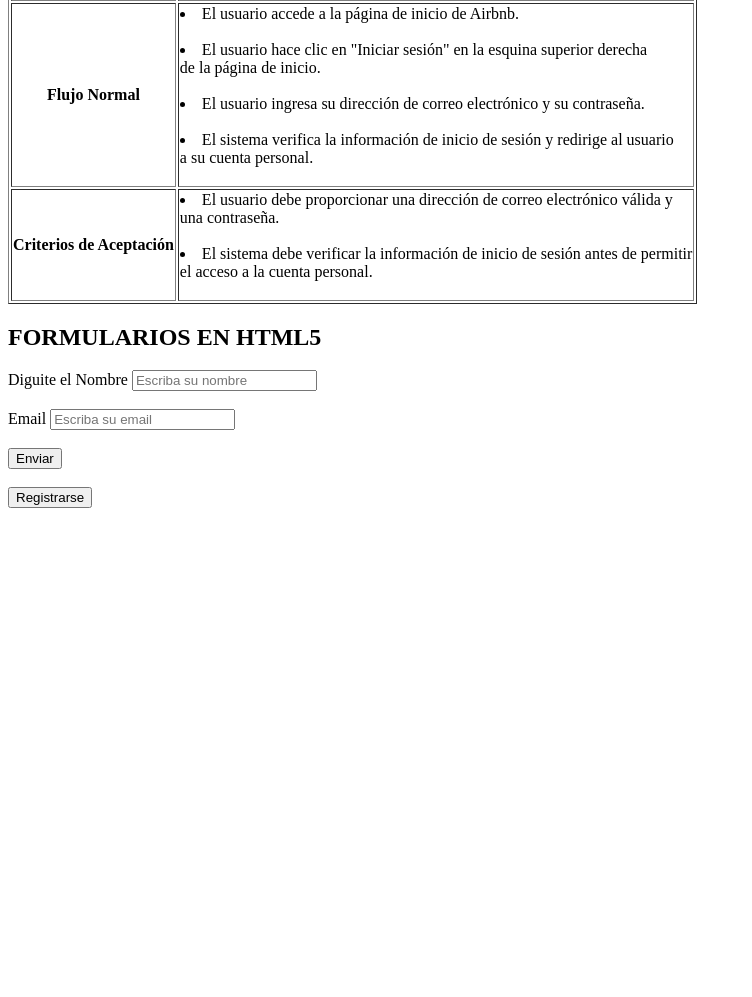
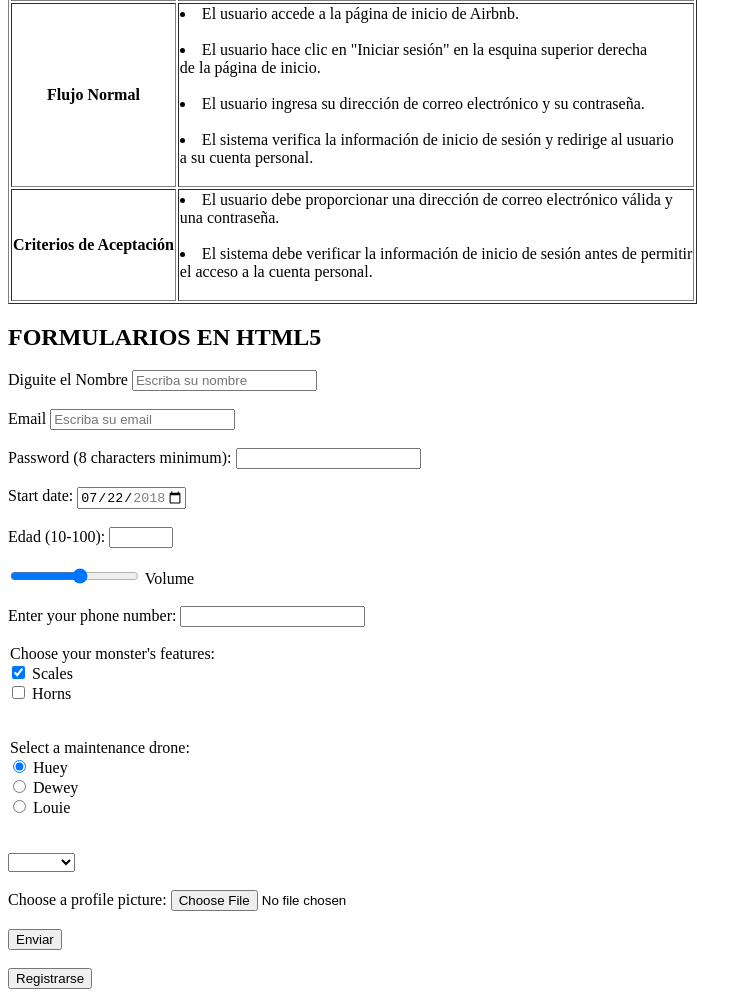
Before and after one commit to Sebxzttian/ADSO_2670687, a plain HTML site: page index.html in a window 1280 px wide. Shown: the part 1323-2320 px from the top of the page, without its empty margins (0-752 px from the left). Before the commit the page ends 1839 px from the top, so only its background shows below. Drawn offline with Linux system fonts and the light colour scheme.

Commit message:
se creo un formulario faltante por terminar

```diff
--- a/index.html
+++ b/index.html
@@ -126,6 +126,67 @@
                   <input type="text" name="Nombre" id="Nombre" placeholder="Escriba su nombre" required=""><br><br>
                   <label for="EMAIL">Email</label>
                   <input type="text" name="EMAIL" id="EMAIL" placeholder="Escriba su email" required=""><br><br>
+                  <label for="pass">Password (8 characters minimum):</label>
+                  <input type="password" id="pass" name="password" minlength="8" required><br><br>
+                  <label for="start">Start date:</label>
+                  <input type="date" id="start" name="trip-start" value="2018-07-22" min="2018-01-01" max="2018-12-31"><br><br>
+                  <label for="tentacles">Edad (10-100):</label>
+                  <input type="number" id="tentacles" name="tentacles" min="10" max="100"><br><br>
+                  <input type="range" id="volume" name="volume" min="0" max="11">
+                  <label for="volume">Volume</label><br><br>
+                  <label for="phone">Enter your phone number:</label>
+                  <input type="tel" id="phone" name="phone" pattern="[0-9]{3}-[0-9]{3}-[0-9]{4}" required><br><br>
+
+                    <legend>Choose your monster's features:</legend>
+
+                    <div>
+                      <input type="checkbox" id="scales" name="scales" checked>
+                      <label for="scales">Scales</label>
+                    </div>
+
+                    <div>
+                      <input type="checkbox" id="horns" name="horns">
+                      <label for="horns">Horns</label>
+                    </div><br><br>
+
+                    <legend>Select a maintenance drone:</legend>
+
+    <div>
+      <input type="radio" id="huey" name="drone" value="huey"
+             checked>
+      <label for="huey">Huey</label>
+    </div>
+
+    <div>
+      <input type="radio" id="dewey" name="drone" value="dewey">
+      <label for="dewey">Dewey</label>
+    </div>
+
+    <div>
+      <input type="radio" id="louie" name="drone" value="louie">
+      <label for="louie">Louie</label>
+    </div><br><br>
+
+    <select name="select">
+      <option value="value2" selected></option>
+      <option value="value1">Value 1</option>
+      <option value="value2">Value 2</option>
+      <option value="value3">Value 3</option>
+      <option value="value3">Value 4</option>
+      <option value="value3">Value 5</option>
+      <option value="value3">Value 6</option>
+    </select><br><br>
+
+    <label for="avatar">Choose a profile picture:</label>
+
+<input type="file"
+       id="avatar" name="avatar"
+       accept="image/png, image/jpeg"><br><br>
+
+
+
+
+
                   <input type="submit" id="Enviar" name="Enviar" value="Enviar" required=""><br><br>
                   <button value="Registrarse">Registrarse</button>
                 </form>
```
